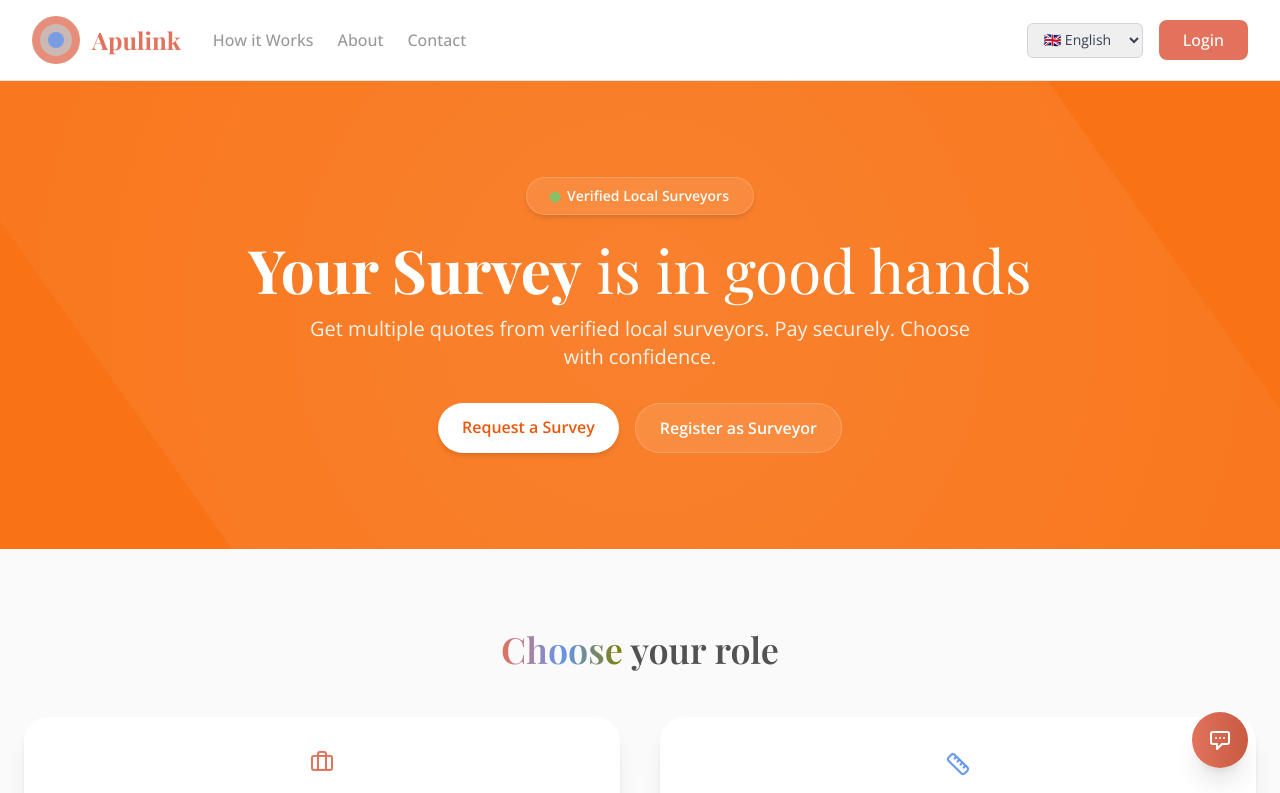
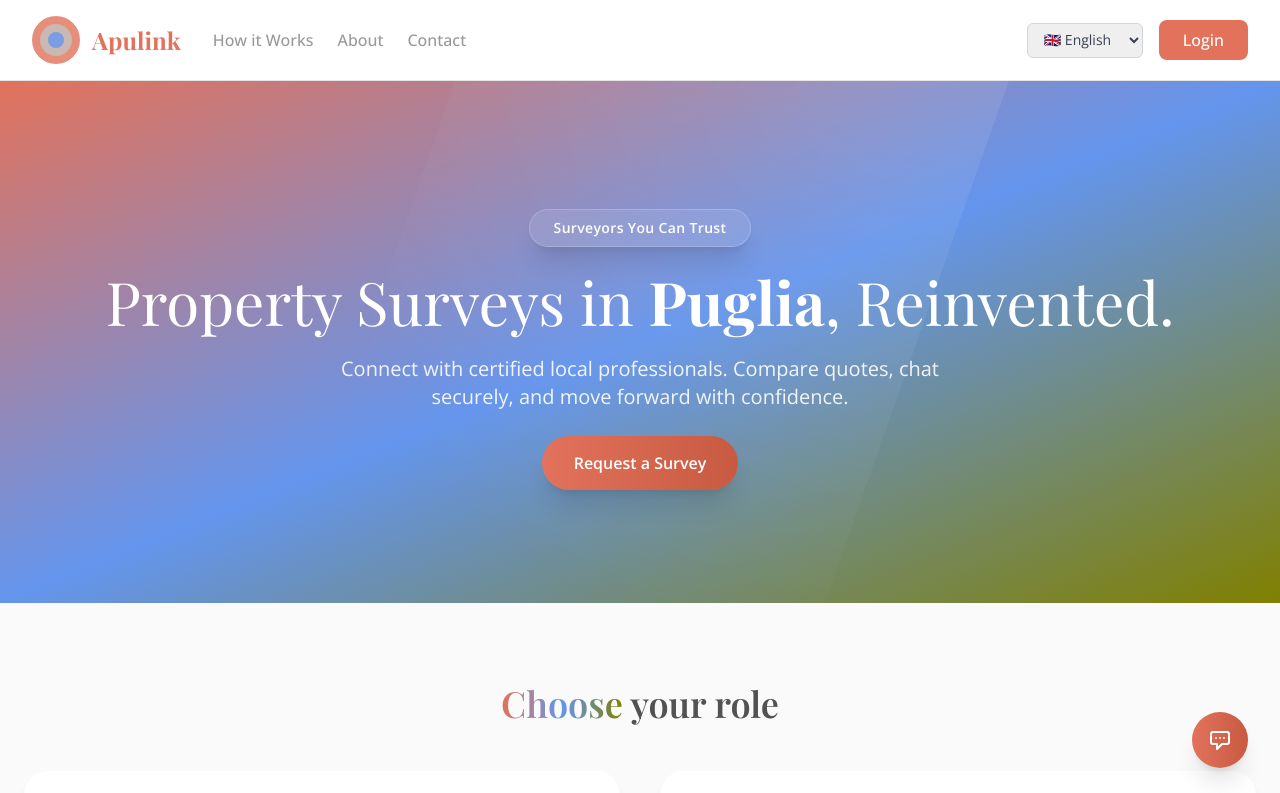
Before and after one commit to Geppix140269/PropertyProsDB, a Next.js app: page / in a window 1280 px wide. Shown: the top 793 px of the page. Built offline with nearby package versions, Linux system fonts and the light colour scheme; a web font is replaced by a local one.

Commit message:
Update Hero.tsx

```diff
--- a/app/components/home/Hero.tsx
+++ b/app/components/home/Hero.tsx
@@ -1,58 +1,34 @@
-// components/home/Hero.tsx
-'use client'
+/* PATH: app/components/home/Hero.tsx */
+import React from 'react';
+import Link from 'next/link';
 
-import { motion } from 'framer-motion'
-import Link from 'next/link'
+const Hero = () => {
+  return (
+    <section className="relative bg-gradient-to-br from-terracotta via-sea to-olive animate-gradient-shift text-white overflow-hidden">
+      {/* Optional shimmer layer */}
+      <div className="absolute top-0 left-0 w-full h-full opacity-10 pointer-events-none" style={{ background: 'radial-gradient(circle at 20% 20%, white, transparent 60%)', animation: 'shimmer 20s linear infinite' }} />
 
-export default function Hero() {
-  return (
-    <section className="relative overflow-hidden bg-orange-500 text-white py-24 px-6 sm:px-12 lg:px-20">
-      <div className="absolute -top-1/2 -right-1/2 w-[200%] h-[200%] bg-[radial-gradient(circle,rgba(255,255,255,0.1)_0%,transparent_70%)] animate-spin-slow" />
-
-      <div className="relative max-w-4xl mx-auto text-center z-10">
-        <div className="inline-block bg-white/10 backdrop-blur-sm border border-white/20 px-6 py-2 rounded-full text-sm font-semibold shadow-md mb-6 animate-pulse">
-          <span className="inline-block w-2 h-2 rounded-full bg-green-400 mr-2 animate-ping"></span>
-          Verified Local Surveyors
+      <div className="container mx-auto px-6 py-32 relative z-10 text-center">
+        <div className="inline-block bg-white/10 px-6 py-2 rounded-full text-sm font-semibold tracking-wide backdrop-blur-md glass mb-6">
+          Surveyors You Can Trust
         </div>
 
-        <motion.h1
-          initial={{ opacity: 0, y: 40 }}
-          animate={{ opacity: 1, y: 0 }}
-          transition={{ duration: 0.8 }}
-          className="text-4xl sm:text-5xl md:text-6xl font-light leading-tight mb-4 text-shadow-md"
-        >
-          <strong className="font-bold">Your Survey</strong> is in good hands
-        </motion.h1>
+        <h1 className="text-5xl md:text-6xl font-playfair font-light leading-tight text-balance">
+          Property Surveys in <strong className="font-bold">Puglia</strong>, Reinvented.
+        </h1>
 
-        <motion.p
-          initial={{ opacity: 0, y: 20 }}
-          animate={{ opacity: 1, y: 0 }}
-          transition={{ delay: 0.2, duration: 0.8 }}
-          className="text-lg md:text-xl text-white/90 max-w-2xl mx-auto mb-8"
-        >
-          Get multiple quotes from verified local surveyors. Pay securely. Choose with confidence.
-        </motion.p>
+        <p className="mt-6 text-lg md:text-xl text-white/90 font-opensans max-w-2xl mx-auto">
+          Connect with certified local professionals. Compare quotes, chat securely, and move forward with confidence.
+        </p>
 
-        <motion.div
-          initial={{ opacity: 0, y: 10 }}
-          animate={{ opacity: 1, y: 0 }}
-          transition={{ delay: 0.4, duration: 0.8 }}
-          className="flex flex-col sm:flex-row justify-center gap-4"
-        >
-          <Link
-            href="/buyer/request"
-            className="bg-white text-orange-600 font-semibold px-6 py-3 rounded-full shadow-md hover:scale-105 transition transform"
-          >
-            Request a Survey
+        <div className="mt-10">
+          <Link href="/survey/request">
+            <span className="btn-premium ripple">Request a Survey</span>
           </Link>
-          <Link
-            href="/professional/register"
-            className="bg-white/10 text-white border border-white/20 px-6 py-3 rounded-full font-semibold hover:bg-white/20 transition"
-          >
-            Register as Surveyor
-          </Link>
-        </motion.div>
+        </div>
       </div>
     </section>
-  )
-}
+  );
+};
+
+export default Hero;
```
